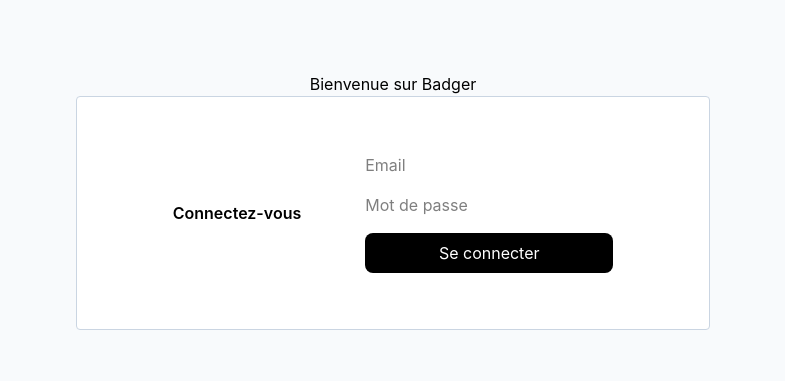
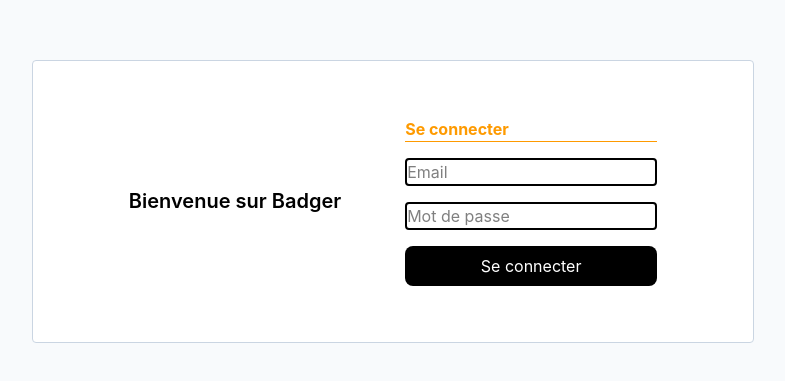
Before and after one commit to Gregoire-F/tp-react, a React (Vite) app: page / in a window 1280 px wide. Shown: the part 199-580 px from the top of the page, without its empty margins (247-1032 px from the left). Built offline with nearby package versions, Linux system fonts and the light colour scheme.

Commit message:
Style différent dans Login.tsx

```diff
--- a/src/pages/Login.tsx
+++ b/src/pages/Login.tsx
@@ -13,7 +13,7 @@ export default function Login() {
 
   const handleSubmit = async (e: FormEvent) => {
     e.preventDefault();
-    setError("Ce ne sont pas les bons identifiants !");
+    setError("Erreur dans les identifiants !");
 
     try {
       const res = await fetch(`${import.meta.env.VITE_API_URL}login`, {
@@ -31,12 +31,15 @@ export default function Login() {
   return (
     <>
       <main className="relative bg-slate-50 dark:bg-slate-950 h-svh flex flex-col justify-center items-center">
-        <h1>Bienvenue sur Badger</h1>
         <div className="px-14 md:px-24 py-14 rounded border border-slate-300 bg-white dark:bg-slate-900 items-center justify-center flex flex-row gap-16">
-          <h2 className="font-semibold">Connectez-vous</h2>
+          <h1 className="font-semibold text-xl">Bienvenue sur Badger</h1>
           <form onSubmit={handleSubmit} className="grid gap-4">
+            <h2 className="font-bold text-amber-500 border-b border-amber-500">
+              Se connecter
+            </h2>
             {error && <p style={{ color: "red" }}>{error}</p>}
             <input
+              className="border-2 rounded outline-amber-500"
               type="email"
               placeholder="Email"
               value={email}
@@ -44,13 +47,19 @@ export default function Login() {
               required
             />
             <input
+              className="border-2 rounded outline-amber-500"
               type="password"
               placeholder="Mot de passe"
               value={password}
               onChange={(e) => setPassword(e.target.value)}
               required
             />
-            <button type="submit" className="py-2 px-4 bg-black text-white rounded-lg cursor-pointer">Se connecter</button>
+            <button
+              type="submit"
+              className="py-2 px-4 bg-black text-white rounded-lg cursor-pointer"
+            >
+              Se connecter
+            </button>
           </form>
         </div>
       </main>
```
